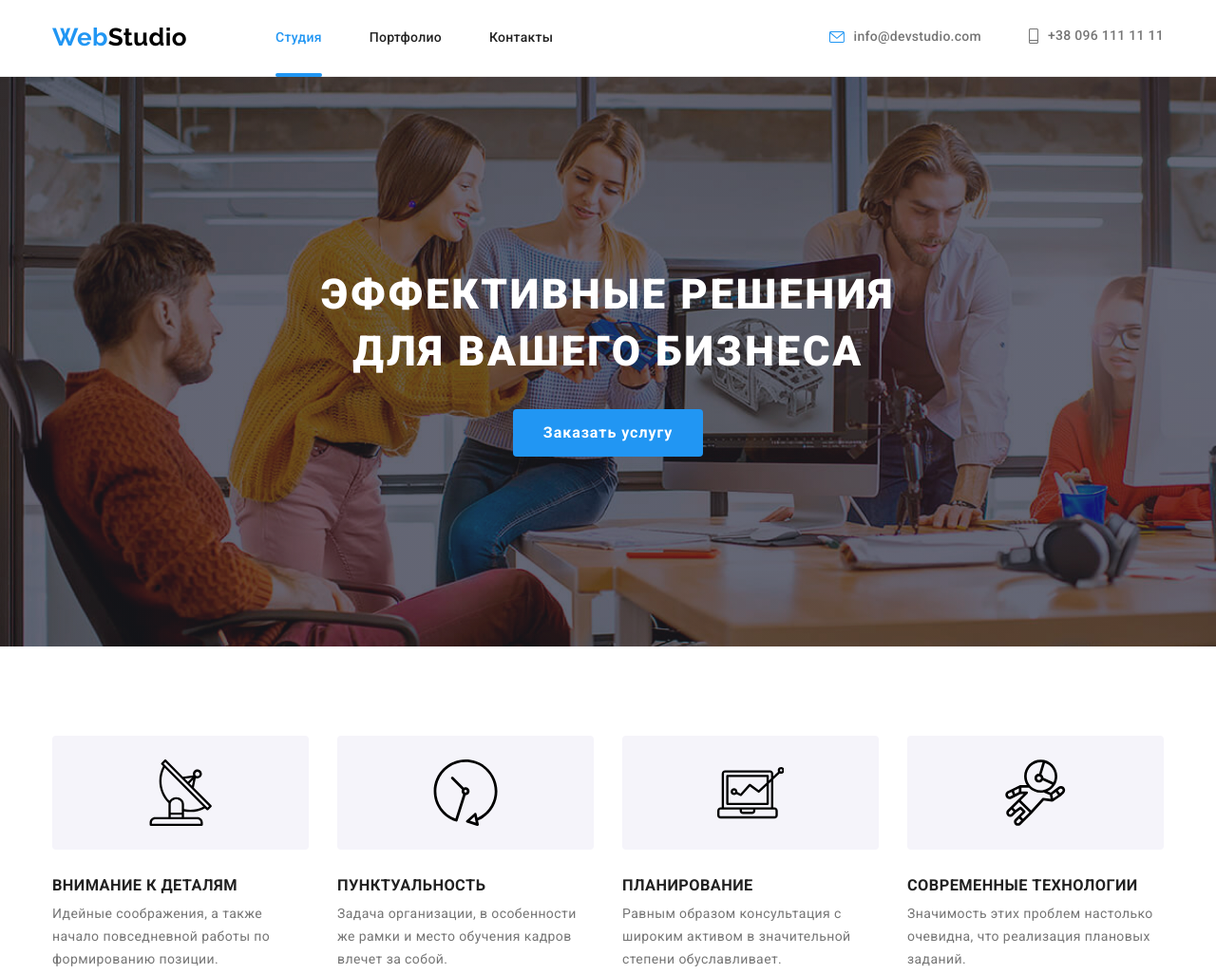
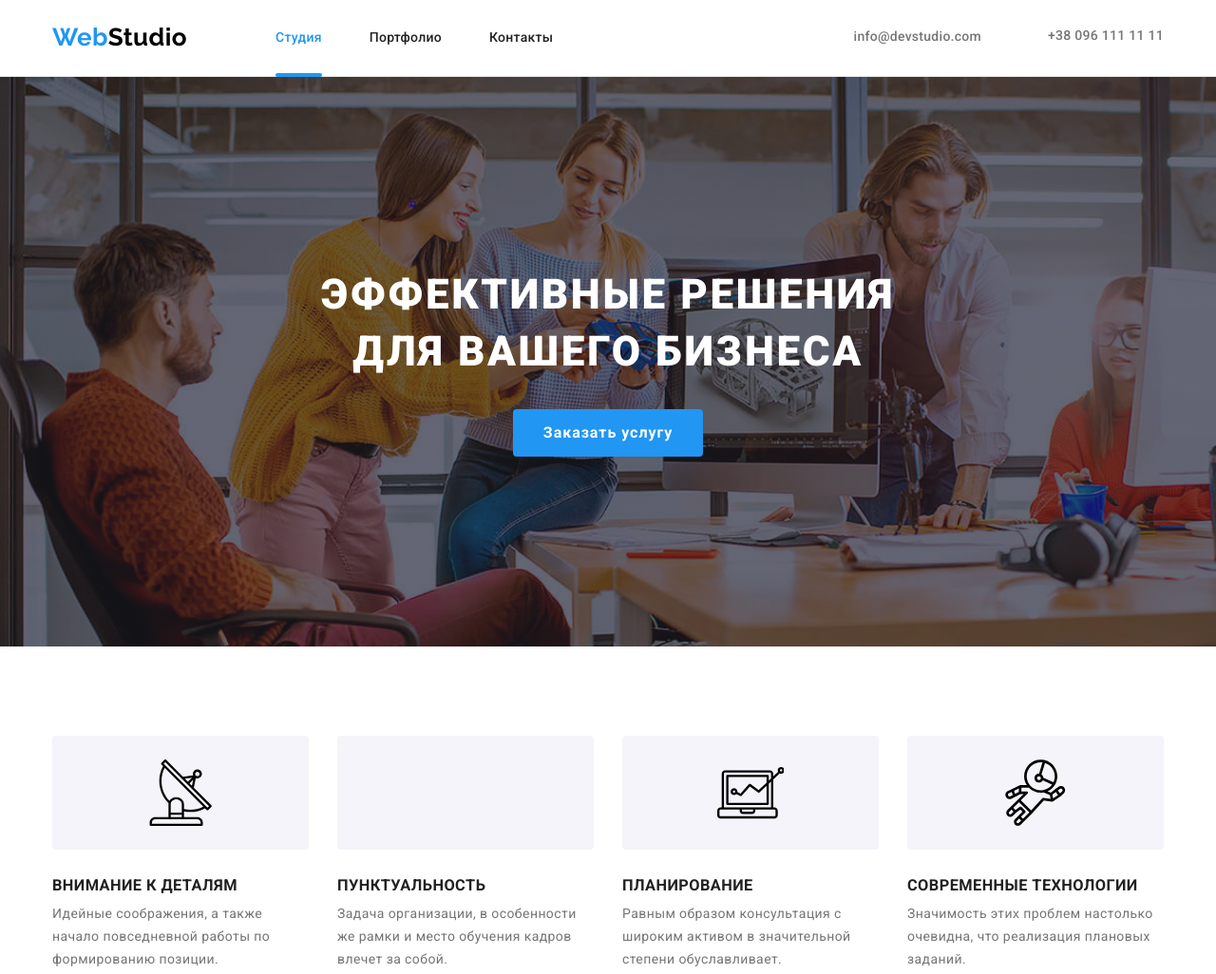
Before and after one commit to Svetlana493/goit-markup-hw-04, a plain HTML site: page index.html in a window 1280 px wide. Shown: the top 1026 px of the page at 95% size. Drawn offline with Linux system fonts and the light colour scheme.

Commit message:
переменування іконок

```diff
--- a/index.html
+++ b/index.html
@@ -31,13 +31,13 @@
                 <li class="item">
                     <a href="mailto:info@devstudio.com" class="link">
                         <svg class="mail-icon">
-                        <use href="./images/icons.svg#icon-envelope-hover"></use>
+                        <use href="./images/icons.svg#veicon-enlope-hover"></use>
                     </svg>info@devstudio.com</a>
                 </li>
                 <li class="item">
                     <a href="tel:+380961111111" class="link">
                         <svg class="tel-icon">
-                        <use href="./images/icons.svg#icon-phone"></use>
+                        <use href="./images/icons.svg#icon-smartphone"></use>
                     </svg>+38 096 111 11 11</a>
                 </li>
             </ul>
@@ -70,7 +70,7 @@
                     <li class="item">
                         <div class="bg-color-features">
                             <svg class="icon-features">
-                                <use href="./images/icons.svg#icon-cloc"></use>
+                                <use href="./images/icons.svg#icon-clock"></use>
                             </svg>
                         </div>
                         <h3 class="title">Пунктуальность</h3>
```
